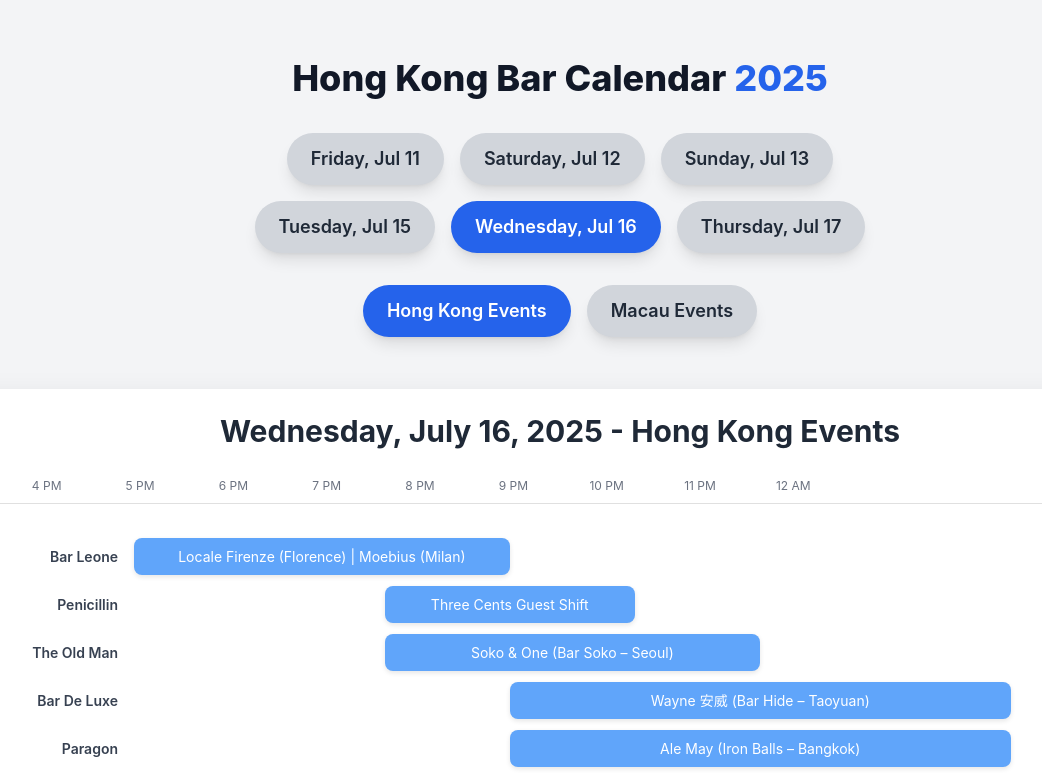
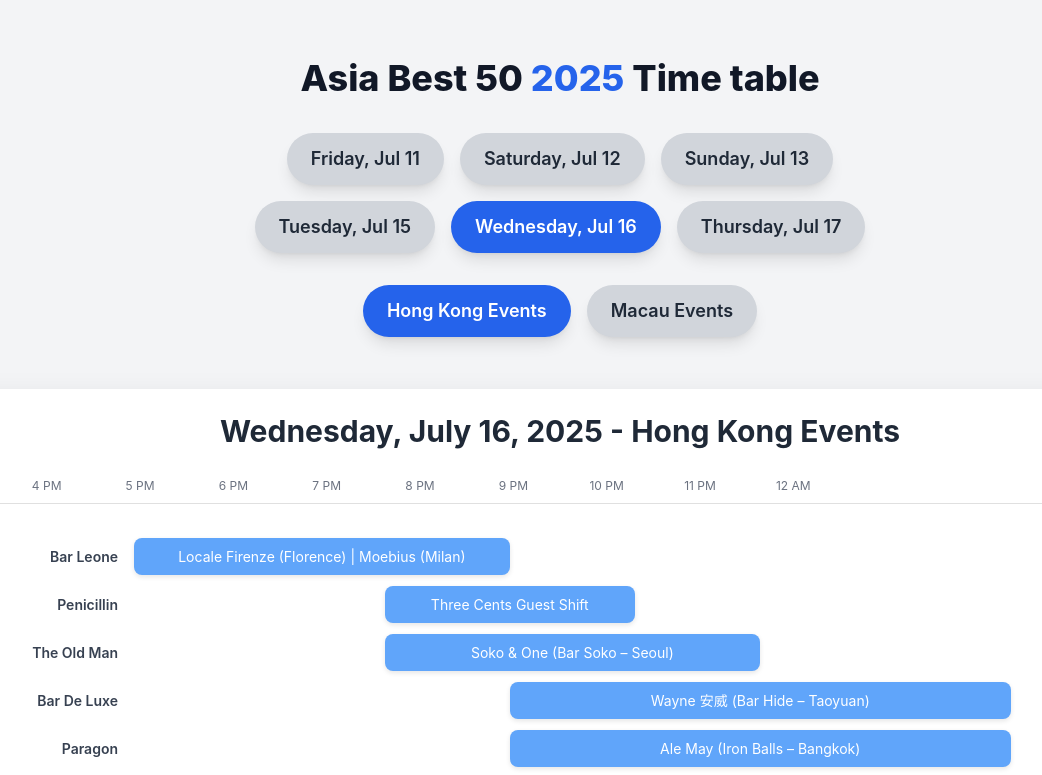
Before and after one commit to jchowbn/AB5025timetable, a plain HTML site: page index.html in a window 1280 px wide. Shown: the top 775 px of the page, without its empty margins (80-1122 px from the left). Drawn offline with nearby package versions, Linux system fonts and the light colour scheme.

Commit message:
index.html
change to 2025

```diff
--- a/index.html
+++ b/index.html
@@ -3,14 +3,14 @@
 <head>
     <meta charset="UTF-8">
     <meta name="viewport" content="width=device-width, initial-scale=1.0">
-    <title>Hong Kong Bar Calendar Timetable</title>
+    <title>Asia Best 50 2025 Time table</title>
     <!-- Tailwind CSS CDN -->
     <script src="https://cdn.tailwindcss.com"></script>
     <link rel="stylesheet" href="style.css"> <!-- Link to external CSS file -->
 </head>
 <body class="bg-gray-100 p-6 flex flex-col items-center min-h-screen">
     <h1 class="text-4xl font-extrabold text-gray-900 mb-8 mt-4 md:mt-8 text-center leading-tight">
-        Hong Kong Bar Calendar <span class="text-blue-600">2025</span>
+        Asia Best 50 <span class="text-blue-600">2025</span> Time table
     </h1>
 
     <div class="w-full max-w-2xl flex flex-wrap justify-center mb-8 gap-4">
```
